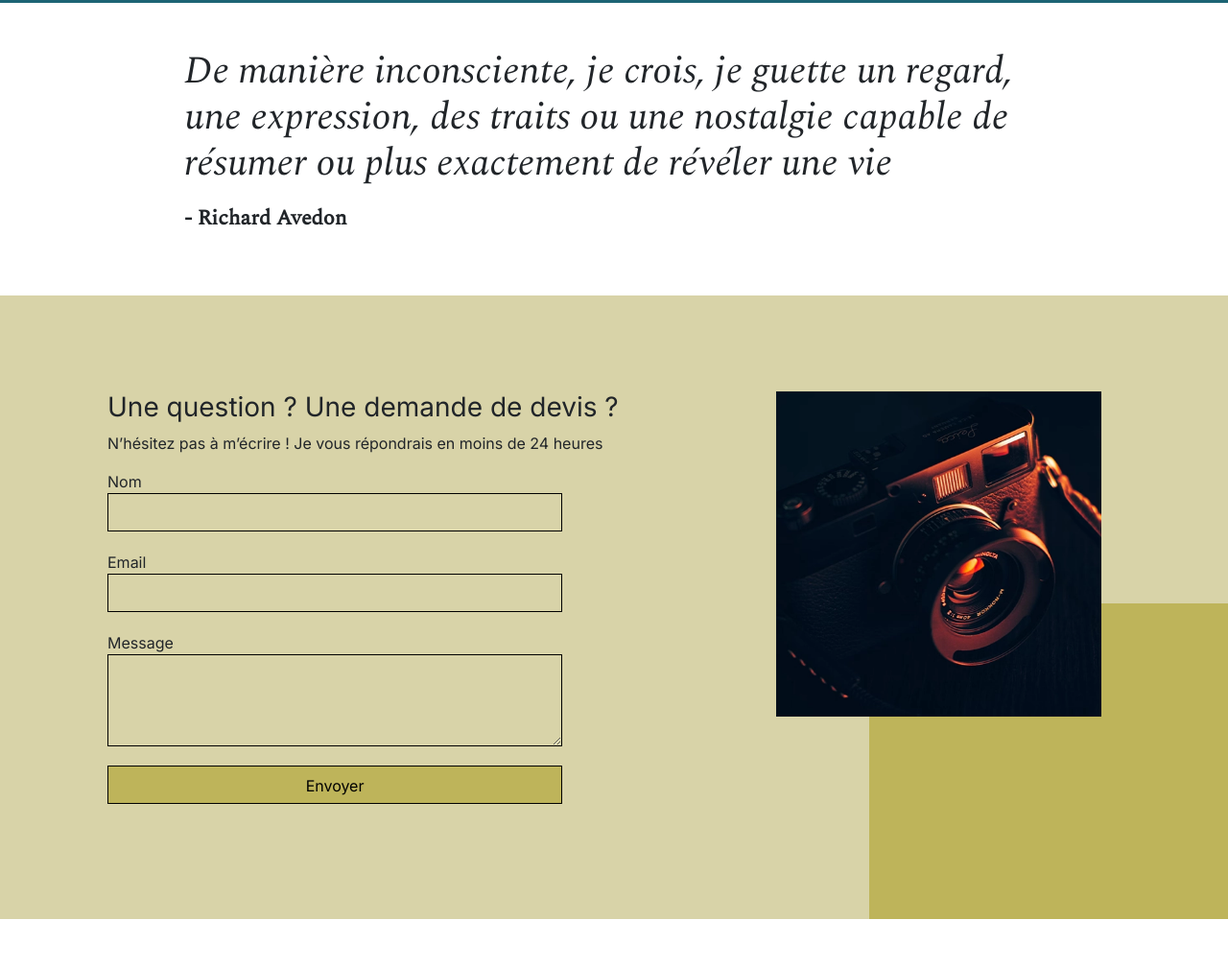
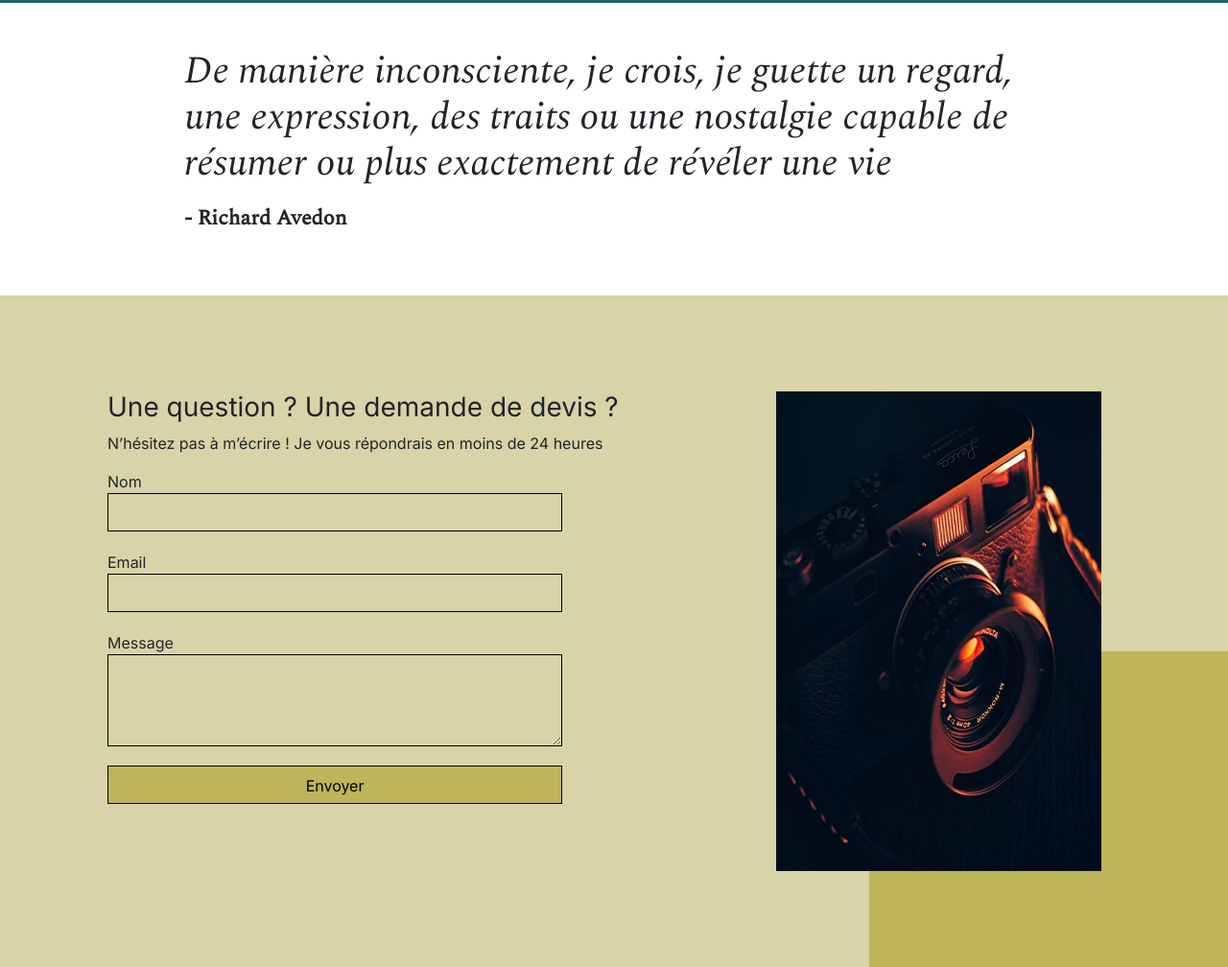
Before and after one commit to tristangenet/ninacarducci, a plain HTML site: page index.html in a window 1280 px wide. Shown: the part 3631-4639 px from the top of the page at 96% size. Before the commit the page ends 4589 px from the top, so only its background shows below. Drawn offline with nearby package versions, Linux system fonts and the light colour scheme.

Commit message:
test with camera

```diff
--- a/index.html
+++ b/index.html
@@ -150,7 +150,7 @@
 			</form>
 		</div>
 		<div class="picture right">
-			<img src="./assets/images/camera.webp">
+			<img src="./assets/images/camera.webp" width="500" height="500">
 		</div>
 	</div>
 </div>
```
